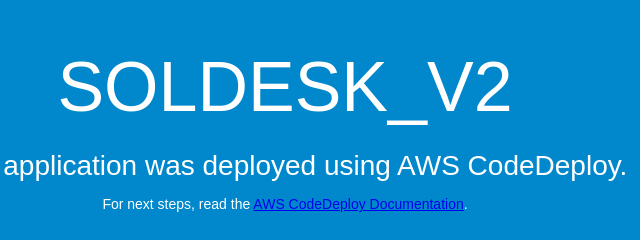
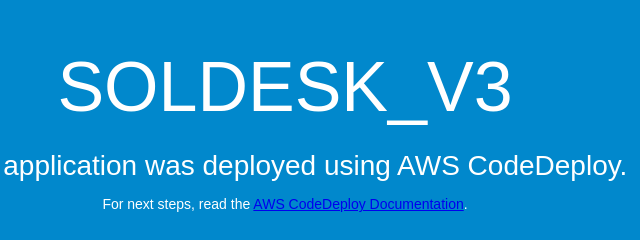
Before and after one commit to 705jul/soldesk, a plain HTML site: page index.html in a window 1280 px wide. Shown: the full height of the page, 355-995 px from the left. Drawn offline with Linux system fonts and the light colour scheme.

Commit message:
Add files via upload

```diff
--- a/index.html
+++ b/index.html
@@ -24,7 +24,7 @@
 </head>
 <body>
   <div align="center">
-    <h1>SOLDESK_V2</h1>
+    <h1>SOLDESK_V3</h1>
     <h2>This application was deployed using AWS CodeDeploy.</h2>
     <p>For next steps, read the <a href="http://aws.amazon.com/documentation/codedeploy">AWS CodeDeploy Documentation</a>.</p>
   </div>
```
